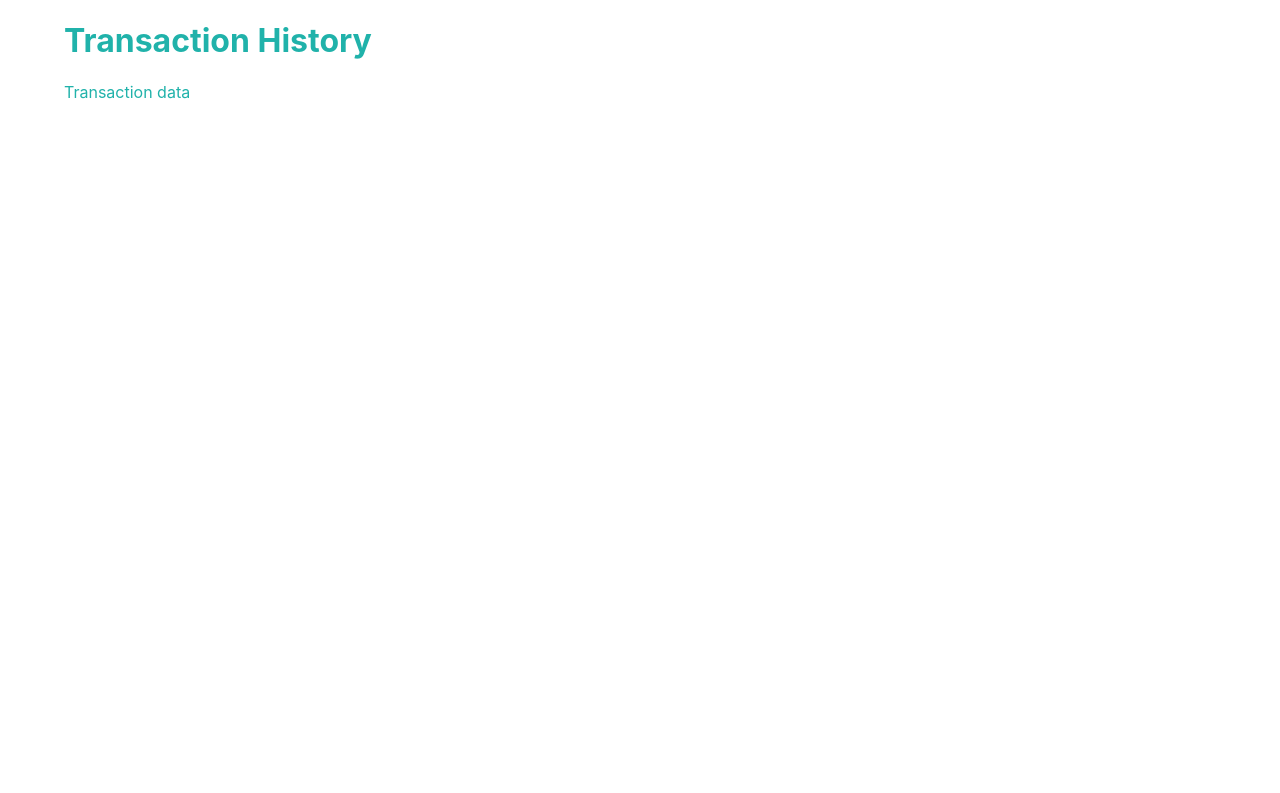
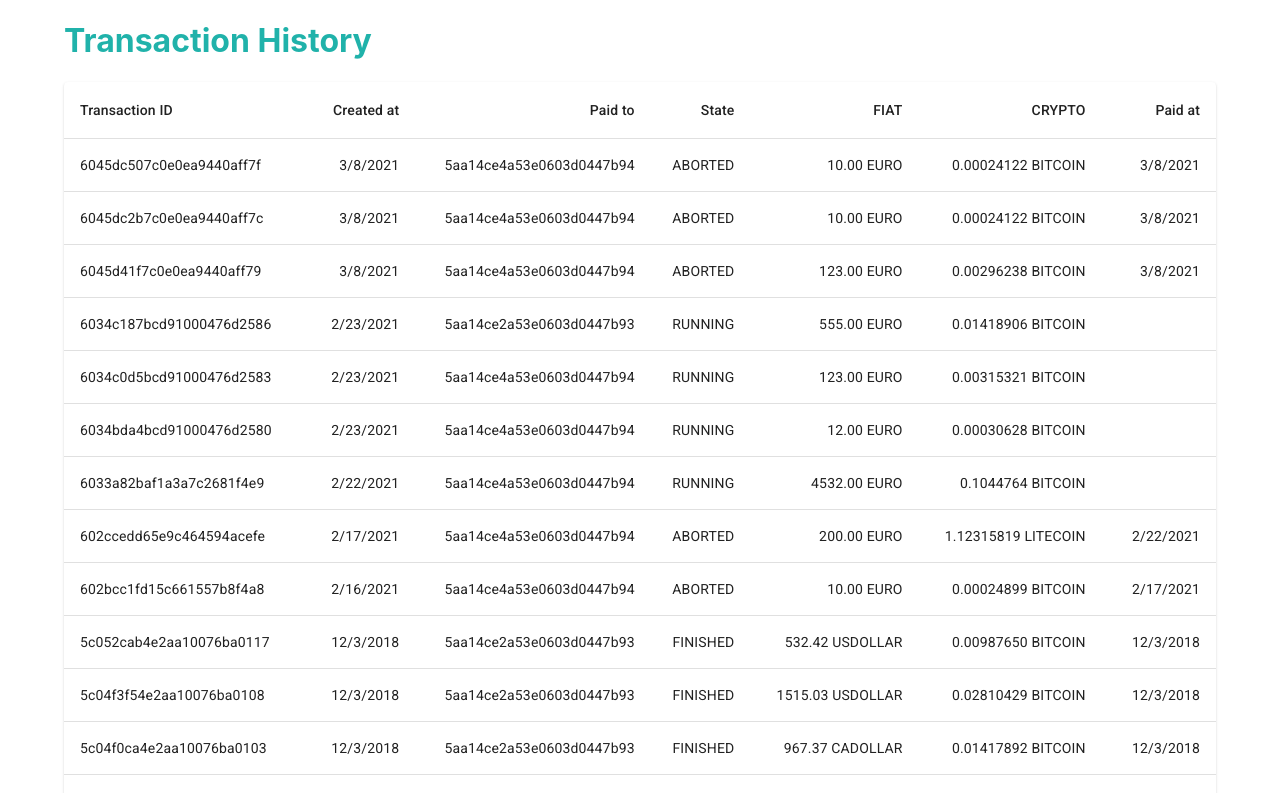
Before and after one commit to garwan/salamantex_react, a Next.js app: page / in a window 1280 px wide. Shown: the top 793 px of the page. Built offline with nearby package versions, Linux system fonts and the light colour scheme.

Commit message:
Implemented and showed transactions

```diff
--- a/components/Transaction/TransactionBody.tsx
+++ b/components/Transaction/TransactionBody.tsx
@@ -1,8 +1,57 @@
-const TransactionBody = () => {
+import { Paper, Table, TableBody, TableCell, TableContainer, TableHead, TableRow } from "@mui/material"
+import { Transaction } from "../../@types";
+import { TransactionCrypto } from "./TransactionCrypto";
+import { TransactionFiat } from "./TransactionFiat";
+
+type TransactionBody = {
+    transactions: Transaction[]
+    loading: boolean
+}
+const TransactionBody = ({ transactions, loading }: TransactionBody) => {
     return (
-        <p >
-            Transaction data
-        </p>
+        <TableContainer component={Paper}>
+            <Table sx={{ minWidth: 650 }} aria-label="simple table">
+                <TableHead>
+                    <TableRow>
+                        <TableCell>Transaction ID</TableCell>
+                        <TableCell align="right">Created at</TableCell>
+                        <TableCell align="right">Paid to</TableCell>
+                        <TableCell align="right">State</TableCell>
+                        <TableCell align="right">FIAT</TableCell>
+                        <TableCell align="right">CRYPTO</TableCell>
+                        <TableCell align="right">Paid at</TableCell>
+                    </TableRow>
+                </TableHead>
+                <TableBody>
+                    {transactions.map((transaction: Transaction) => (
+                        <TableRow
+                            key={transaction.id}
+                            sx={{ '&:last-child td, &:last-child th': { border: 0 } }}
+                        >
+                            <TableCell align="left">{transaction.id}</TableCell>
+                            <TableCell align="right">
+                                {transaction.creationDate.toLocaleDateString()}
+                            </TableCell>
+                            <TableCell align="right">
+                                {transaction.payedToId}
+                            </TableCell>
+                            <TableCell align="right">
+                                {transaction.state}
+                            </TableCell>
+                            <TableCell align="right">
+                                <TransactionFiat fiat={transaction.fiat} />
+                            </TableCell>
+                            <TableCell align="right">
+                                <TransactionCrypto crypto={transaction.crypto} />
+                            </TableCell>
+                            <TableCell align="right">
+                                {transaction.payDate && transaction.payDate.toLocaleDateString()}
+                            </TableCell>
+                        </TableRow>
+                    ))}
+                </TableBody>
+            </Table>
+        </TableContainer>
     )
 }
 
--- /dev/null
+++ b/components/Transaction/TransactionCrypto.tsx
@@ -0,0 +1,10 @@
+import { Crypto } from "../../@types"
+
+type TransactionCrypto = {
+    crypto: Crypto
+}
+export const TransactionCrypto = ({ crypto }: TransactionCrypto) => {
+    return <>
+        {`${crypto.amount} ${crypto.currency}`}
+    </>
+}
--- /dev/null
+++ b/components/Transaction/TransactionFiat.tsx
@@ -0,0 +1,10 @@
+import { FIAT } from "../../@types"
+
+type TransactionFiat = {
+    fiat: FIAT
+}
+export const TransactionFiat = ({ fiat }: TransactionFiat) => {
+    return <>
+        {`${fiat.amount} ${fiat.currency}`}
+    </>
+}
--- a/pages/api/hello.ts
+++ /dev/null
@@ -1,13 +0,0 @@
-// Next.js API route support: https://nextjs.org/docs/api-routes/introduction
-import type { NextApiRequest, NextApiResponse } from 'next'
-
-type Data = {
-  name: string
-}
-
-export default function handler(
-  req: NextApiRequest,
-  res: NextApiResponse<Data>
-) {
-  res.status(200).json({ name: 'John Doe' })
-}
```
